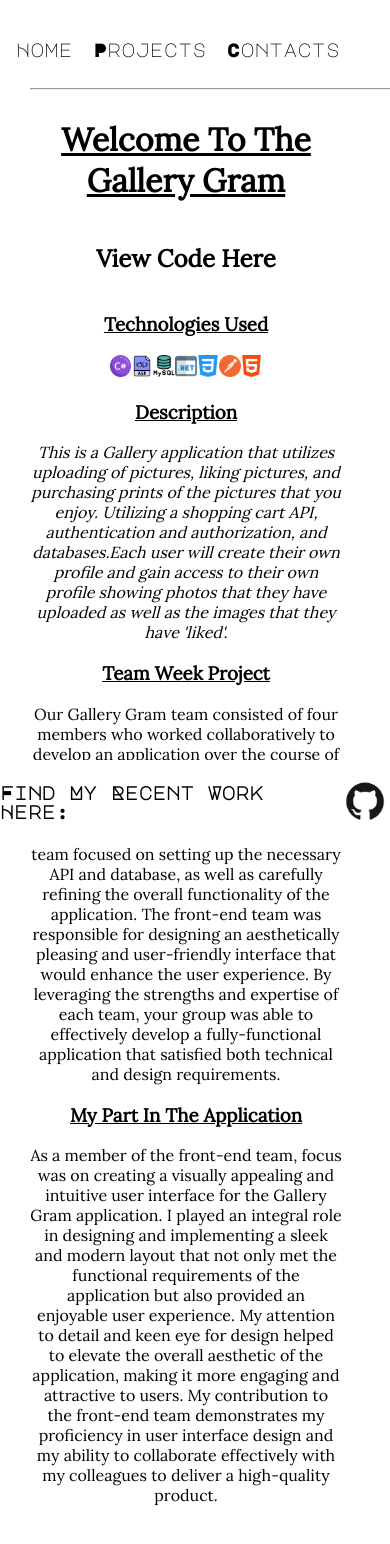
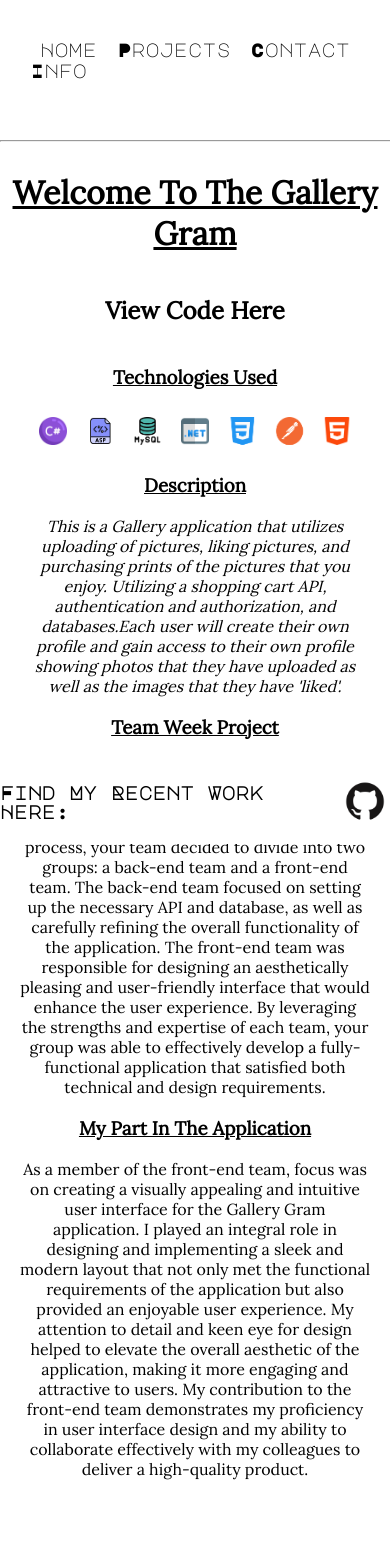
Before and after one commit to BrandonF55/React-Portfolio, a React (Create React App) app: page /projects/gallerygram in a window 390 px wide. Shown: the top 1544 px of the page. Before the commit the page ends 844 px from the top, so only its background shows below. Built offline with nearby package versions, Linux system fonts and the light colour scheme; a web font is replaced by a local one.

Commit message:
finished up my styling

```diff
--- a/src/components/ContactPage/ContactPage.module.scss
+++ b/src/components/ContactPage/ContactPage.module.scss
@@ -5,6 +5,7 @@
   align-items: center;
   padding: 17px;
   font-family: 'Lora', serif;
+  padding-bottom: 45px;
 
 
 
@@ -21,6 +22,8 @@
     margin-top: 8%;
     max-width: 800px;
     width: 100%;
+
+
   }
 
   h1 {
@@ -32,6 +35,9 @@
     flex-direction: column;
     align-items: center;
     text-align: center;
+    padding-bottom: 50px;
+
+
 
 
   }
--- a/src/components/HomePage/HomePage.jsx
+++ b/src/components/HomePage/HomePage.jsx
@@ -23,7 +23,7 @@ function HomePage() {
           <p>
           Outside of coding, I love adventure and the great outdoors. I enjoy skiing, hiking, and exploring new trails, and I find relaxation through the art of glass blowing. If I'm not coding, you can find me experiencing all that the world has to offer.
           </p>
-          <hr />
+
 
         </div>
       </div>
--- a/src/components/HomePage/HomePage.module.scss
+++ b/src/components/HomePage/HomePage.module.scss
@@ -14,7 +14,7 @@
     text-align: center;
     letter-spacing: 0.1em;
     width: 100vw;
-    height:50vh;
+    height:45vh;
 
 
 
@@ -46,10 +46,11 @@
         font-weight: 500;
         margin: auto;
         max-width: 800px;
-        height: 64vh;
+        height: 77vh;
         text-align: center;
         opacity: 0;
-        font-family: 'Lora', serif;
+        font-family: 'Lora', serif; // we need to fix so we can scroll down
+
       }
 
       .fadeIn {
--- a/src/components/Page/Navigation.jsx
+++ b/src/components/Page/Navigation.jsx
@@ -15,7 +15,7 @@ function Navigation() {
         Projects
       </NavLink>
       <NavLink to='contact' alt='contacts' title='Contacts'>
-        Contacts
+        Contact Info
       </NavLink>
     </nav>
     </div>
--- a/src/components/ProjectPage/GalleryGram.jsx
+++ b/src/components/ProjectPage/GalleryGram.jsx
@@ -34,6 +34,7 @@ function GalleryGram() {
                 <img src={HTML} alt="HTML" />
             </div>
 
+                <div className={styles.TextContainer}>
             <h3><u>Description</u></h3>
             <em>
                 This is a Gallery application that utilizes uploading of pictures, liking pictures, and purchasing prints of the pictures that you enjoy. Utilizing a shopping cart API, authentication and authorization, and databases.Each user will create their own profile and gain access to their own profile showing photos that they have uploaded as well as the images that they have 'liked'.
@@ -43,18 +44,15 @@ function GalleryGram() {
             <li>
             Our Gallery Gram team consisted of four members who worked collaboratively to develop an application over the course of a week. In order to streamline the development process, your team decided to divide into two groups: a back-end team and a front-end team. The back-end team focused on setting up the necessary API and database, as well as carefully refining the overall functionality of the application. The front-end team was responsible for designing an aesthetically pleasing and user-friendly interface that would enhance the user experience. By leveraging the strengths and expertise of each team, your group was able to effectively develop a fully-functional application that satisfied both technical and design requirements.
             </li>
+
             <h3><u>My Part In The Application</u></h3>
             <li>
 
             </li>
             As a member of the front-end team, focus was on creating a visually appealing and intuitive user interface for the Gallery Gram application. I played an integral role in designing and implementing a sleek and modern layout that not only met the functional requirements of the application but also provided an enjoyable user experience. My attention to detail and keen eye for design helped to elevate the overall aesthetic of the application, making it more engaging and attractive to users. My contribution to the front-end team demonstrates my proficiency in user interface design and my ability to collaborate effectively with my colleagues to deliver a high-quality product.
 
-            <div>
-                <img src="" alt="" />
+
             </div>
-
-
-
 
         </div>
     )
--- a/src/components/ProjectPage/MrFenksSnowboards.jsx
+++ b/src/components/ProjectPage/MrFenksSnowboards.jsx
@@ -27,10 +27,8 @@ function MrFenksSnowboards() {
                     <img src={HTML} alt="HTML" />
                     <img src={JS} alt="JS" />
                     <img src={React1} alt="REACT" />
-
-
                 </div>
-
+                <div className={styles.TextContainer}>
                 <h3><u>Description</u></h3>
                 <em>
                     This is a Small React Application For Mr Fenk's Snowboards. You can add a new snowboard, with terrain, price. You can Delete, Add, Edit, and sell a snowboard from the inventory
@@ -42,17 +40,14 @@ function MrFenksSnowboards() {
                     With this architecture, the application is divided into three main components: the Model, which represents the data and logic of the application; the View, which represents the user interface; and the Controller, which acts as the intermediary between the Model and View. By leveraging React, I was able to create a powerful and dynamic user interface that was both easy to update and highly customizable. Throughout the project, I focused on planning and designing a clear and organized structure for the application, carefully breaking down the requirements and ensuring the components interacted seamlessly with each other. My attention to detail and persistence allowed me to build a successful MVC React application that met my goals and surpassed my expectations. I am proud of the skills I developed during this project and look forward to applying them to future endeavors.
                 </li>
 
-                <div>
-                    <img src="" alt="" />
-                </div>
 
 
-
-
+                </div>
             </div>
 
 
         </div>
+
     )
 }
 
--- a/src/components/ProjectPage/ProjectPage.module.scss
+++ b/src/components/ProjectPage/ProjectPage.module.scss
@@ -1,5 +1,4 @@
-
-.ProjectPage{
+.ProjectPage {
   // padding-top: 25%;
   text-decoration: none;
   font-family: 'Lora', serif;
@@ -36,6 +35,7 @@
     height: 30px;
     text-align: center;
   }
+
   img {
     display: block;
     margin: 0 auto;
@@ -56,9 +56,11 @@
     0% {
       transform: translateY(0);
     }
+
     50% {
       transform: translateY(15px);
     }
+
     100% {
       transform: translateY(0);
     }
@@ -68,18 +70,23 @@
 
 
 .ProjectsContainer {
-        padding: 30px;
-        width: 80vw;
+  /* set a maximum height for the container */
+  overflow-y: scroll;
+  margin: 50px auto 0;
+  padding-bottom: 90px;
   display: flex;
   flex-direction: column;
   align-items: center;
   text-align: center;
-        margin-top: 50px;
-        // margin-bottom: 25px;
-        // margin-left: 65px;
-        position: fixed;
-        top: 0;
   font-family: 'Lora', serif;
+  width: auto;
+
+
+}
+
+.TextContainer{
+  max-width: 800px;
+  margin: 0 20px; // add new code here to make all the words fit on the project page
 }
 
 .IconContainer img {
@@ -93,8 +100,12 @@
   transform: scale(1.1);
 }
 
+
+
 .ProjectLinks h2 {
   transition: transform 0.2s ease-in-out;
+  display: inline-block;
+  max-width: 100%;
 }
 
 .ProjectLinks h2:hover {
@@ -102,12 +113,27 @@
 }
 
 
-    a{
+a {
   text-decoration: none;
   color: black;
+
 }
 
 
-    li{
+li {
   list-style: none;
 }
+
+@media (max-width: 768px) {
+  .IconContainer {
+    display: flex;
+    flex-wrap: wrap;
+    justify-content: center;
+    align-items: center;
+  }
+
+  .IconContainer img {
+    max-width: 50%;
+    margin: 10px;
+  }
+}
```
Lines whose indentation alone changed are shown as unchanged.
